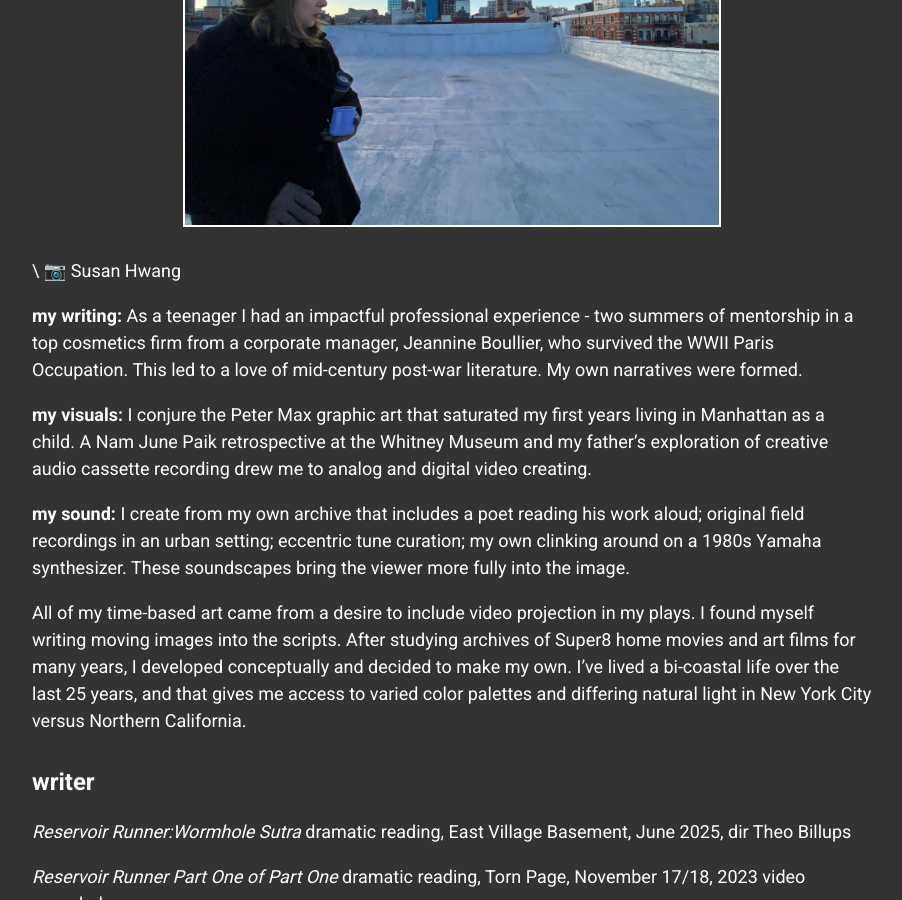
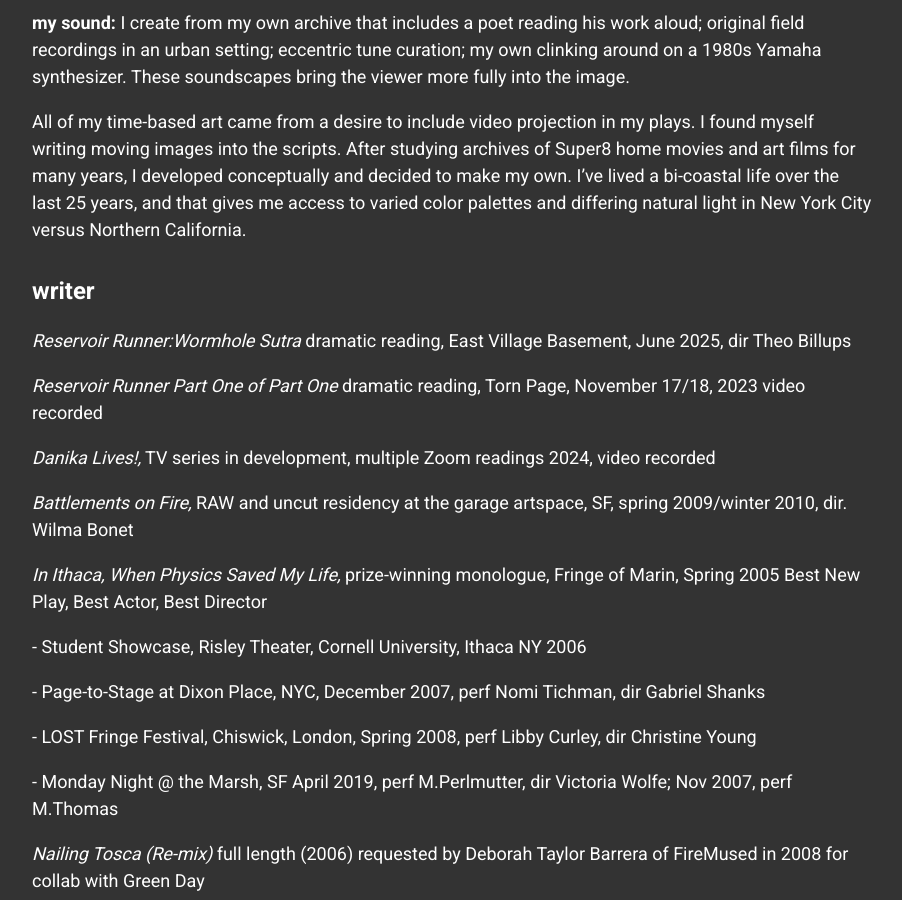
Before and after one commit to minicreative/victoriawolfe, a Jekyll site: the page built from index.md, in a window 1280 px wide and 900 px high, scrolled down 359 px. Shown: the whole window, without its empty margins (188-1090 px from the left). Built offline with Jekyll 4.4.1, drawn with Linux system fonts in a browser that asks for light colours.

Commit message:
Update Pages “home”

```diff
--- a/index.md
+++ b/index.md
@@ -7,9 +7,7 @@ layout: page
 
 images and sound
 
-![](uploads/VictoriaWolfe.png "                                                                                      ")
 
-\    📷 Susan Hwang
 
 **my writing:** As a teenager I had an impactful professional experience - two summers of mentorship in a top cosmetics firm from a corporate manager, Jeannine Boullier, who survived the WWII Paris Occupation. This led to a love of mid-century post-war literature. My own narratives were formed.
 
```
